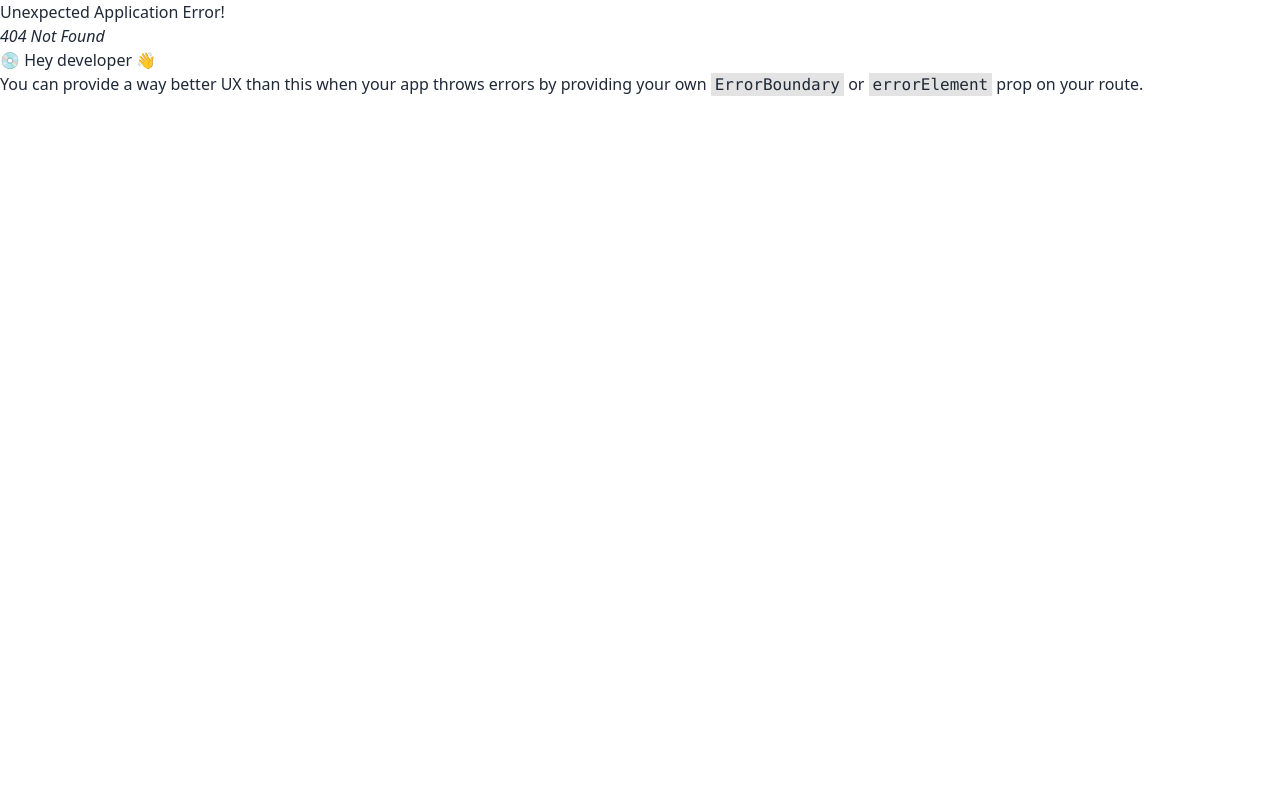
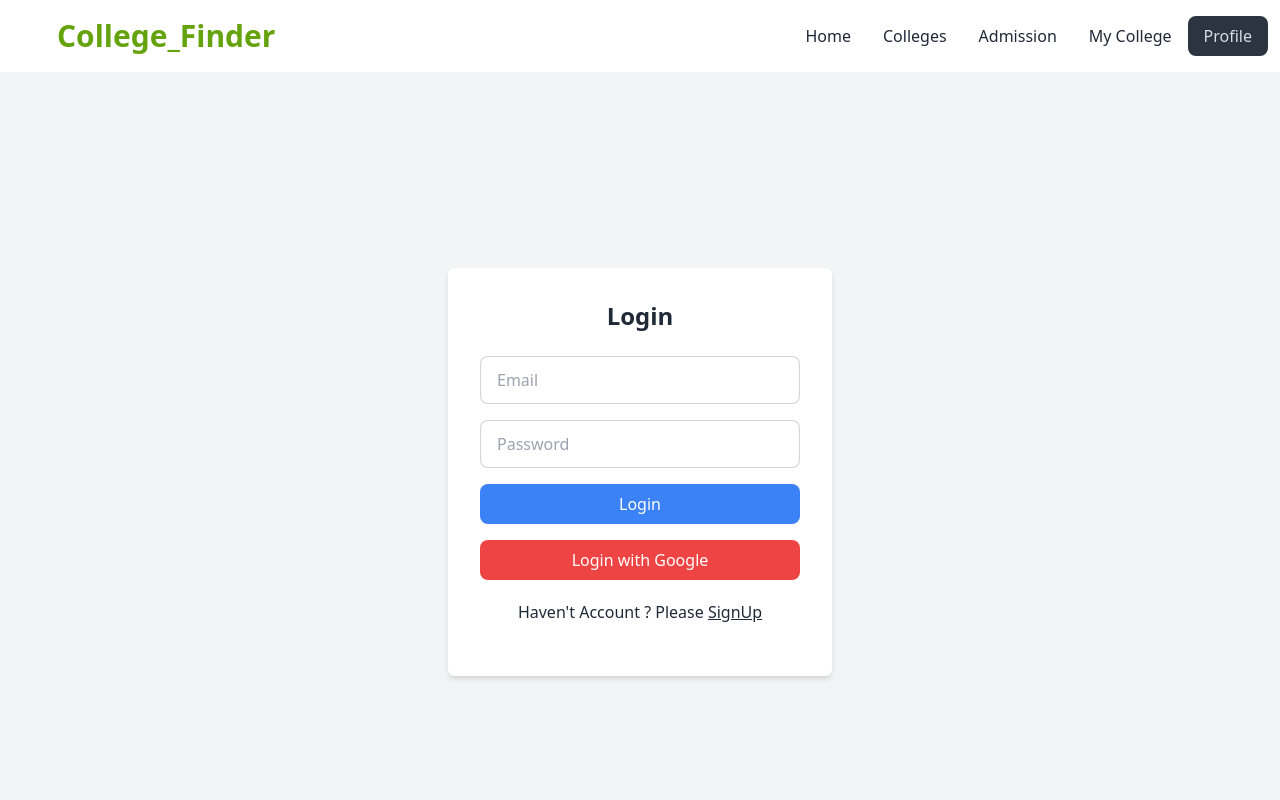
Before and after one commit to Muhammad-sefat/Collage_Booking_Client, a React (Vite) app: page /login in a window 1280 px wide. Before the commit this address had no page. Shown: the top 800 px of the page. Built offline with nearby package versions, Linux system fonts and the light colour scheme; no server answers.

Commit message:
Complete Register and login page  design

```diff
--- a/src/Router.jsx
+++ b/src/Router.jsx
@@ -5,11 +5,15 @@ import CollegeDetails from "./pages/CollegeDetails";
 import College from "./pages/College";
 import Admission from "./pages/Admission";
 import MyCollege from "./pages/MyCollege";
+import NotFound from "./component/NotFound";
+import Login from "./component/Login";
+import Register from "./component/Register";
 
 const router = createBrowserRouter([
   {
     path: "/",
     element: <App />,
+    errorElement: <NotFound />,
     children: [
       {
         path: "/",
@@ -28,6 +32,14 @@ const router = createBrowserRouter([
         element: <MyCollege />,
       },
       {
+        path: "/login",
+        element: <Login />,
+      },
+      {
+        path: "/register",
+        element: <Register />,
+      },
+      {
         path: `/colleges/:id`,
         element: <CollegeDetails />,
       },
--- /dev/null
+++ b/src/component/AuthProvider.jsx
@@ -0,0 +1,53 @@
+// AuthProvider.js
+import React, { createContext, useContext, useEffect, useState } from "react";
+// import { auth, googleProvider } from "./firebase";
+import {
+  createUserWithEmailAndPassword,
+  signInWithEmailAndPassword,
+  signInWithPopup,
+  signOut,
+  onAuthStateChanged,
+} from "firebase/auth";
+import { auth, googleProvider } from "../firebase.config";
+
+const AuthContext = createContext();
+
+export const AuthProvider = ({ children }) => {
+  const [user, setUser] = useState(null);
+  const [loading, setLoading] = useState(true);
+
+  useEffect(() => {
+    const unsubscribe = onAuthStateChanged(auth, (currentUser) => {
+      setUser(currentUser);
+      setLoading(false);
+    });
+
+    return () => unsubscribe();
+  }, []);
+
+  const register = (email, password) => {
+    return createUserWithEmailAndPassword(auth, email, password);
+  };
+
+  const login = (email, password) => {
+    return signInWithEmailAndPassword(auth, email, password);
+  };
+
+  const loginWithGoogle = () => {
+    return signInWithPopup(auth, googleProvider);
+  };
+
+  const logout = () => {
+    return signOut(auth);
+  };
+
+  return (
+    <AuthContext.Provider
+      value={{ user, loading, register, login, loginWithGoogle, logout }}
+    >
+      {!loading && children}
+    </AuthContext.Provider>
+  );
+};
+
+export const useAuth = () => useContext(AuthContext);
--- /dev/null
+++ b/src/component/Login.jsx
@@ -0,0 +1,78 @@
+import React, { useState } from "react";
+import { useAuth } from "./AuthProvider";
+import { Link } from "react-router-dom";
+
+const Login = () => {
+  const [formData, setFormData] = useState({ email: "", password: "" });
+  const { login, loginWithGoogle } = useAuth();
+
+  const handleChange = (e) => {
+    const { name, value } = e.target;
+    setFormData({ ...formData, [name]: value });
+  };
+
+  const handleLogin = async (e) => {
+    e.preventDefault();
+    try {
+      await login(formData.email, formData.password);
+      alert("Login successful!");
+    } catch (error) {
+      alert(error.message);
+    }
+  };
+
+  const handleGoogleLogin = async () => {
+    try {
+      await loginWithGoogle();
+      alert("Login with Google successful!");
+    } catch (error) {
+      alert(error.message);
+    }
+  };
+
+  return (
+    <div className="flex justify-center items-center min-h-screen bg-gray-100">
+      <form
+        onSubmit={handleLogin}
+        className="bg-white p-8 shadow-md rounded-md w-96 my-6"
+      >
+        <h2 className="text-2xl font-bold mb-6 text-center">Login</h2>
+        <input
+          type="email"
+          name="email"
+          placeholder="Email"
+          onChange={handleChange}
+          className="input input-bordered w-full mb-4"
+        />
+        <input
+          type="password"
+          name="password"
+          placeholder="Password"
+          onChange={handleChange}
+          className="input input-bordered w-full mb-4"
+        />
+        <button
+          type="submit"
+          className="w-full bg-blue-500 text-white py-2 rounded-lg mb-4"
+        >
+          Login
+        </button>
+        <button
+          type="button"
+          onClick={handleGoogleLogin}
+          className="w-full bg-red-500 text-white py-2 rounded-lg"
+        >
+          Login with Google
+        </button>
+        <p className="my-5 text-center">
+          Haven't Account ? Please{" "}
+          <Link to={"/register"} className="underline">
+            SignUp
+          </Link>
+        </p>
+      </form>
+    </div>
+  );
+};
+
+export default Login;
--- a/src/component/Navbar.jsx
+++ b/src/component/Navbar.jsx
@@ -79,7 +79,7 @@ const Navbar = () => {
               </NavLink>
             </li>
             <li>
-              <NavLink to={"/profile"}>
+              <NavLink to={"/login"}>
                 <a>Profile</a>
               </NavLink>
             </li>
--- /dev/null
+++ b/src/component/NotFound.jsx
@@ -0,0 +1,19 @@
+import React from "react";
+import { Link } from "react-router-dom";
+
+const NotFound = () => {
+  return (
+    <div className="flex flex-col items-center justify-center min-h-screen bg-gray-100">
+      <h1 className="text-6xl font-bold text-blue-500">404</h1>
+      <p className="text-xl mt-4 mb-8">Oops! The page you are looking for does not exist.</p>
+      <Link
+        to="/"
+        className="bg-blue-500 text-white py-2 px-4 rounded-lg hover:bg-blue-600"
+      >
+        Go to Homepage
+      </Link>
+    </div>
+  );
+};
+
+export default NotFound;
--- /dev/null
+++ b/src/component/Register.jsx
@@ -0,0 +1,78 @@
+import React, { useState } from "react";
+import { useAuth } from "./AuthProvider";
+import { Link } from "react-router-dom";
+
+const Register = () => {
+  const [formData, setFormData] = useState({ email: "", password: "" });
+  const { register, loginWithGoogle } = useAuth();
+
+  const handleChange = (e) => {
+    const { name, value } = e.target;
+    setFormData({ ...formData, [name]: value });
+  };
+
+  const handleRegister = async (e) => {
+    e.preventDefault();
+    try {
+      await register(formData.email, formData.password);
+      alert("Registration successful!");
+    } catch (error) {
+      alert(error.message);
+    }
+  };
+
+  const handleGoogleRegister = async () => {
+    try {
+      await loginWithGoogle();
+      alert("Registration with Google successful!");
+    } catch (error) {
+      alert(error.message);
+    }
+  };
+
+  return (
+    <div className="flex justify-center items-center min-h-screen bg-gray-100">
+      <form
+        onSubmit={handleRegister}
+        className="bg-white p-8 shadow-md rounded-md w-96 my-6"
+      >
+        <h2 className="text-2xl font-bold mb-6 text-center">Register</h2>
+        <input
+          type="email"
+          name="email"
+          placeholder="Email"
+          onChange={handleChange}
+          className="input input-bordered w-full mb-4"
+        />
+        <input
+          type="password"
+          name="password"
+          placeholder="Password"
+          onChange={handleChange}
+          className="input input-bordered w-full mb-4"
+        />
+        <button
+          type="submit"
+          className="w-full bg-blue-500 text-white py-2 rounded-lg mb-4"
+        >
+          Register
+        </button>
+        <button
+          type="button"
+          onClick={handleGoogleRegister}
+          className="w-full bg-red-500 text-white py-2 rounded-lg"
+        >
+          Register with Google
+        </button>
+        <p className="my-5 text-center">
+          Have an Account ? Please{" "}
+          <Link to={"/login"} className="underline">
+            SignIn
+          </Link>
+        </p>
+      </form>
+    </div>
+  );
+};
+
+export default Register;
--- /dev/null
+++ b/src/firebase.config.js
@@ -0,0 +1,17 @@
+// Import the functions you need from the SDKs you need
+import { initializeApp } from "firebase/app";
+import { getAuth, GoogleAuthProvider } from "firebase/auth";
+
+const firebaseConfig = {
+  apiKey: "AIzaSyCuDfVKX6CrqMj5p-4NFzg8Dpfpov2WTCQ",
+  authDomain: "college-finder-66217.firebaseapp.com",
+  projectId: "college-finder-66217",
+  storageBucket: "college-finder-66217.firebasestorage.app",
+  messagingSenderId: "696730169799",
+  appId: "1:696730169799:web:2ddfbd4d87170dd6b0e9e2",
+};
+
+// Initialize Firebase
+const app = initializeApp(firebaseConfig);
+export const auth = getAuth(app);
+export const googleProvider = new GoogleAuthProvider();
--- a/src/main.jsx
+++ b/src/main.jsx
@@ -3,9 +3,12 @@ import { createRoot } from "react-dom/client";
 import "./index.css";
 import { RouterProvider } from "react-router-dom";
 import router from "./Router.jsx";
+import { AuthProvider } from "./component/AuthProvider.jsx";
 
 createRoot(document.getElementById("root")).render(
   <StrictMode>
-    <RouterProvider router={router} />
+    <AuthProvider>
+      <RouterProvider router={router} />
+    </AuthProvider>
   </StrictMode>
 );
```
